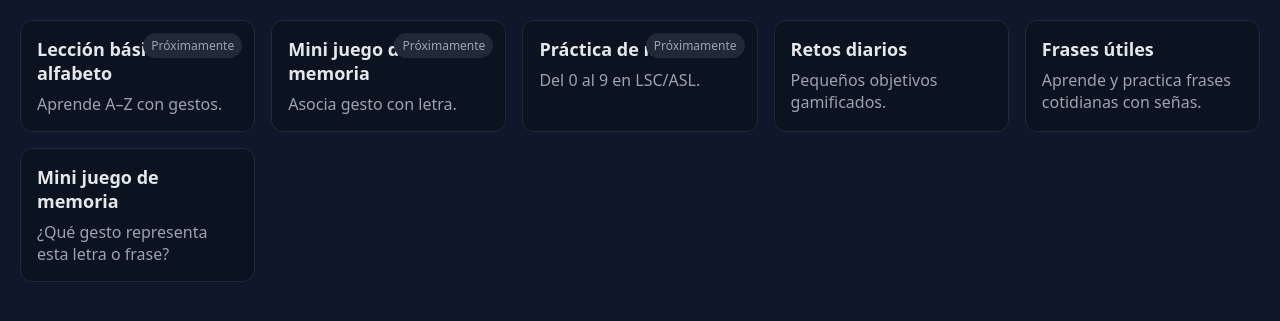
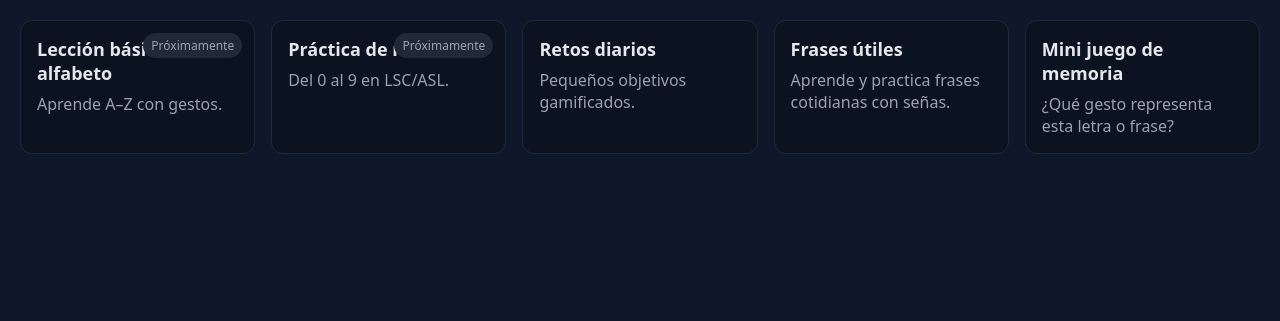
Before and after one commit to EliasOrellana437/PruebaProyecto, a Django app: page /menu/ in a window 1280 px wide. Shown: the part 91-412 px from the top of the page. Run offline with Django 5.2, Linux system fonts and the light colour scheme.

Commit message:
nuevo control del menu

```diff
--- a/templates/core/menu.html
+++ b/templates/core/menu.html
@@ -4,38 +4,42 @@
   {% load static %}
   <meta charset="UTF-8">
   <title>Proyecto SignBridge — Menú</title>
-  <link rel="stylesheet" href="{% static 'css/styles.css' %}">
+  <link rel="stylesheet" href="{% static 'css/styles.css' %}?v=110">
 </head>
 <body class="page page-menu">
   <header class="topbar">
     <h1>Proyecto SignBridge</h1>
-    <div class="user">Hola,  {{ username }}</div>
+    <div class="user">Hola, {{ username }}</div>
   </header>
 
-  <!-- NUEVO BOTÓN: retos diarios -->
   <main class="grid">
-    {% for opt in options %}
-      {% if opt.slug == "retos-diarios" %}
-        <a href="/retos-diarios/" class="tile" data-slug="{{ opt.slug }}">
-          <h2>{{ opt.title }}</h2>
-          <p>{{ opt.desc }}</p>
-        </a>
-      {% else %}
-        <a href="#" class="tile fake-link" data-slug="{{ opt.slug }}">
-          <h2>{{ opt.title }}</h2>
-          <p>{{ opt.desc }}</p>
-          <span class="badge">Próximamente</span>
-        </a>
-      {% endif %}
-    {% endfor %}
+    <!-- Lección básica: alfabeto (Próximamente) -->
+    <a href="#" class="tile fake-link" data-slug="alfabeto">
+      <h2>Lección básica: alfabeto</h2>
+      <p>Aprende A–Z con gestos.</p>
+      <span class="badge">Próximamente</span>
+    </a>
 
-    <!-- NUEVO BOTÓN: Frases útiles -->
+    <!-- Práctica de números (Próximamente) -->
+    <a href="#" class="tile fake-link" data-slug="numeros">
+      <h2>Práctica de números</h2>
+      <p>Del 0 al 9 en LSC/ASL.</p>
+      <span class="badge">Próximamente</span>
+    </a>
+
+    <!-- Retos diarios -->
+    <a href="/retos-diarios/" class="tile" data-slug="retos-diarios">
+      <h2>Retos diarios</h2>
+      <p>Pequeños objetivos gamificados.</p>
+    </a>
+
+    <!-- Frases útiles -->
     <a href="/frases/" class="tile" data-slug="frases-utiles">
       <h2>Frases útiles</h2>
       <p>Aprende y practica frases cotidianas con señas.</p>
     </a>
 
-    <!-- NUEVO BOTÓN: Mini juego de memoria -->
+    <!-- Mini juego de memoria -->
     <a href="/mini-juego/" class="tile" data-slug="mini-juego">
       <h2>Mini juego de memoria</h2>
       <p>¿Qué gesto representa esta letra o frase?</p>
```
Also changed, not shown: db.sqlite3.
